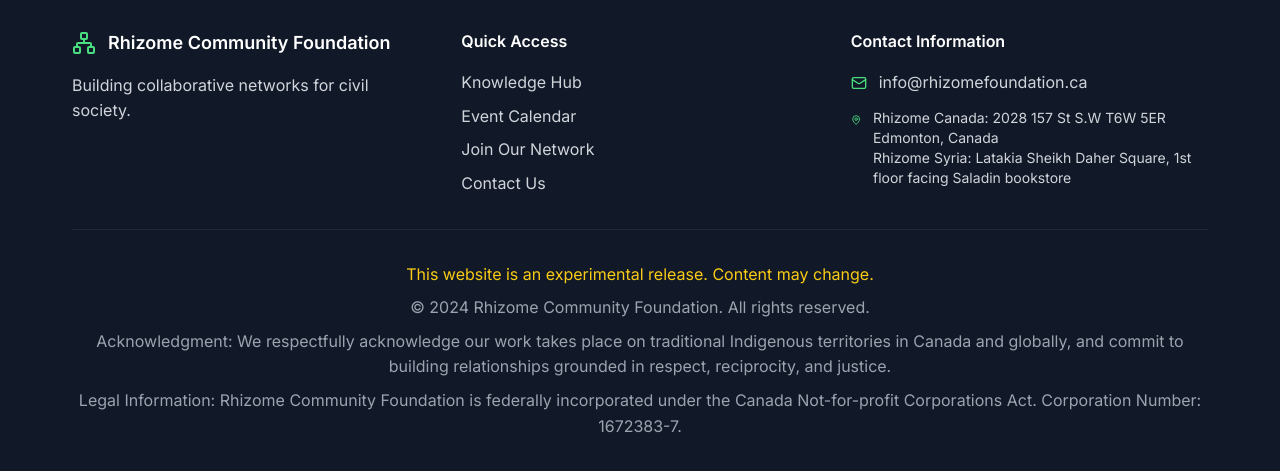
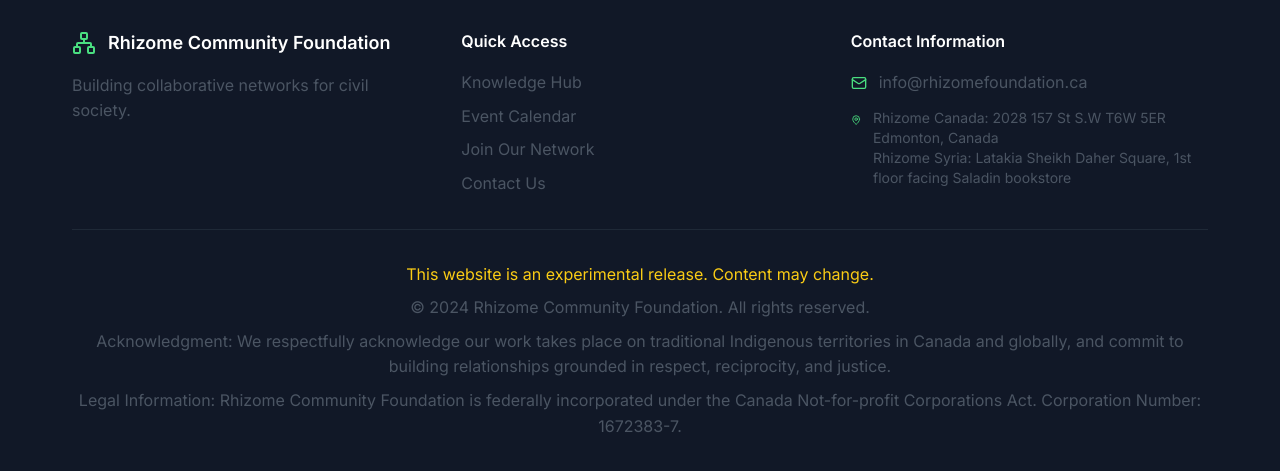
Before and after one commit to RC-Foundation/RCF-, a React (Vite) app: page /contact in a window 1280 px wide. Shown: the part 2401-2872 px from the top of the page. Built offline with nearby package versions, Linux system fonts and the light colour scheme.

Commit message:
Fix form accessibility and contrast (#143)

```diff
--- a/index.html
+++ b/index.html
@@ -1,4 +1,4 @@
-<!doctype html>
+<!DOCTYPE html>
 <html lang="en">
   <head>
     <meta charset="UTF-8" />
@@ -18,4 +18,6 @@
   </head>
   <body>
     <div id="root"></div>
-    <script type="module" src="/src/main.tsx"></script>  </body></html>
+    <script type="module" src="/src/main.tsx"></script>
+  </body>
+</html>
--- a/src/components/layout/Footer.tsx
+++ b/src/components/layout/Footer.tsx
@@ -23,7 +23,7 @@
               {t('footer-title', 'Rhizome Community Foundation', 'مؤسسة ريزوم المجتمعية')}
               </h3>
             </div>
-            <p className={`text-gray-300 ${currentLanguage.code === 'ar' ? 'font-arabic' : ''}`}>
+            <p className={`text-gray-600 ${currentLanguage.code === 'ar' ? 'font-arabic' : ''}`}>
               {t(
                 'footer-description',
                 'Building collaborative networks for civil society.',
@@ -52,7 +52,7 @@
                 <li key={link.key}>
                   <Link
                     to={link.path}
-                    className={`text-gray-300 hover:text-white transition-colors ${currentLanguage.code === 'ar' ? 'font-arabic' : ''}`}
+                    className={`text-gray-600 hover:text-white transition-colors ${currentLanguage.code === 'ar' ? 'font-arabic' : ''}`}
                   >
                     {t(`footer-link-${link.key}`, link.en, link.ar)}
                   </Link>
@@ -75,11 +75,11 @@
             <div className="space-y-3">
               <div className="flex items-center space-x-3">
                 <Mail className="h-4 w-4 text-green-400" />
-                <span className="text-gray-300">info@rhizomefoundation.ca</span>
+                <span className="text-gray-600">info@rhizomefoundation.ca</span>
               </div>
               <div className="flex items-start space-x-3">
                 <MapPin className="h-4 w-4 text-green-400 mt-1" />
-                <div className={`text-gray-300 text-sm ${currentLanguage.code === 'ar' ? 'font-arabic' : ''}`}>
+                <div className={`text-gray-600 text-sm ${currentLanguage.code === 'ar' ? 'font-arabic' : ''}`}>
                   <p>Rhizome Canada: 2028 157 St S.W T6W 5ER Edmonton, Canada</p>
                   <p>Rhizome Syria: Latakia Sheikh Daher Square, 1st floor facing Saladin bookstore</p>
                 </div>
@@ -96,21 +96,21 @@
               'هذا الموقع إصدار تجريبي والمحتوى قابل للتغيير.'
             )}
           </p>
-          <p className={`text-gray-400 ${currentLanguage.code === 'ar' ? 'font-arabic' : ''}`}>
+          <p className={`text-gray-600 ${currentLanguage.code === 'ar' ? 'font-arabic' : ''}`}>
             {t(
               'copyright',
               '© 2024 Rhizome Community Foundation. All rights reserved.',
               '© 2024 مؤسسة ريزوم المجتمعية. جميع الحقوق محفوظة.'
             )}
           </p>
-          <p className={`text-gray-400 ${currentLanguage.code === 'ar' ? 'font-arabic' : ''}`}>
+          <p className={`text-gray-600 ${currentLanguage.code === 'ar' ? 'font-arabic' : ''}`}>
             {t(
               'acknowledgment',
               'Acknowledgment: We respectfully acknowledge our work takes place on traditional Indigenous territories in Canada and globally, and commit to building relationships grounded in respect, reciprocity, and justice.',
               'نُقِرُّ باحترام بأن عملنا يتم على أراضٍ تقليدية للشعوب الأصيلة في كندا وحول العالم، ونتعهد ببناء علاقات قائمة على الاحترام والتبادل والعدالة.'
             )}
           </p>
-          <p className={`text-gray-400 ${currentLanguage.code === 'ar' ? 'font-arabic' : ''}`}>
+          <p className={`text-gray-600 ${currentLanguage.code === 'ar' ? 'font-arabic' : ''}`}>
             {t(
               'legal-information',
               'Legal Information: Rhizome Community Foundation is federally incorporated under the Canada Not-for-profit Corporations Act. Corporation Number: 1672383-7.',
--- a/src/pages/ContactPage.tsx
+++ b/src/pages/ContactPage.tsx
@@ -203,10 +203,12 @@
                 <form onSubmit={handleSubmit} className="space-y-6">
                   <div className="grid md:grid-cols-2 gap-6">
                     <div>
-                      <label className={`block text-sm font-medium text-stone-700 mb-2 ${currentLanguage.code === 'ar' ? 'font-arabic' : ''}`}>
+                      <label htmlFor="contact-name" className={`block text-sm font-medium text-stone-700 mb-2 ${currentLanguage.code === 'ar' ? 'font-arabic' : ''}`}>
                         {t('your-name', 'Your Name', 'اسمك')}
                       </label>
                       <input
+                        id="contact-name"
+                        name="name"
                         type="text"
                         value={formData.name}
                         onChange={(e) => handleInputChange('name', e.target.value)}
@@ -215,10 +217,12 @@
                       />
                     </div>
                     <div>
-                      <label className={`block text-sm font-medium text-stone-700 mb-2 ${currentLanguage.code === 'ar' ? 'font-arabic' : ''}`}>
+                      <label htmlFor="contact-email" className={`block text-sm font-medium text-stone-700 mb-2 ${currentLanguage.code === 'ar' ? 'font-arabic' : ''}`}>
                         {t('your-email', 'Your Email', 'بريدك الإلكتروني')}
                       </label>
                       <input
+                        id="contact-email"
+                        name="email"
                         type="email"
                         value={formData.email}
                         onChange={(e) => handleInputChange('email', e.target.value)}
@@ -229,10 +233,12 @@
                   </div>
 
                   <div>
-                    <label className={`block text-sm font-medium text-stone-700 mb-2 ${currentLanguage.code === 'ar' ? 'font-arabic' : ''}`}>
+                    <label htmlFor="contact-subject" className={`block text-sm font-medium text-stone-700 mb-2 ${currentLanguage.code === 'ar' ? 'font-arabic' : ''}`}>
                       {t('subject', 'Subject', 'الموضوع')}
                     </label>
                     <input
+                      id="contact-subject"
+                      name="subject"
                       type="text"
                       value={formData.subject}
                       onChange={(e) => handleInputChange('subject', e.target.value)}
@@ -242,10 +248,12 @@
                   </div>
 
                   <div>
-                    <label className={`block text-sm font-medium text-stone-700 mb-2 ${currentLanguage.code === 'ar' ? 'font-arabic' : ''}`}>
+                    <label htmlFor="contact-message" className={`block text-sm font-medium text-stone-700 mb-2 ${currentLanguage.code === 'ar' ? 'font-arabic' : ''}`}>
                       {t('message', 'Message', 'الرسالة')}
                     </label>
                     <textarea
+                      id="contact-message"
+                      name="message"
                       value={formData.message}
                       onChange={(e) => handleInputChange('message', e.target.value)}
                       rows={6}
```
